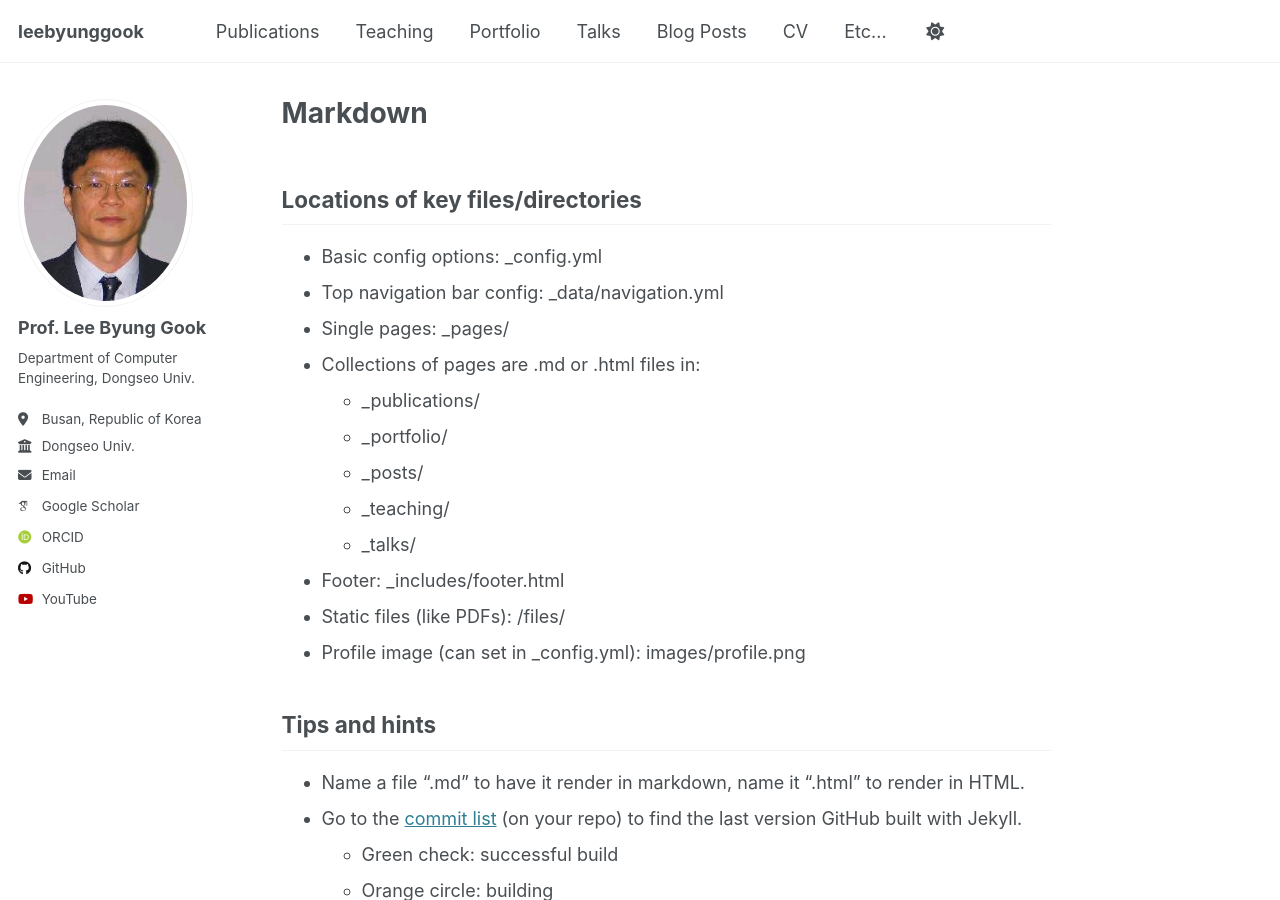
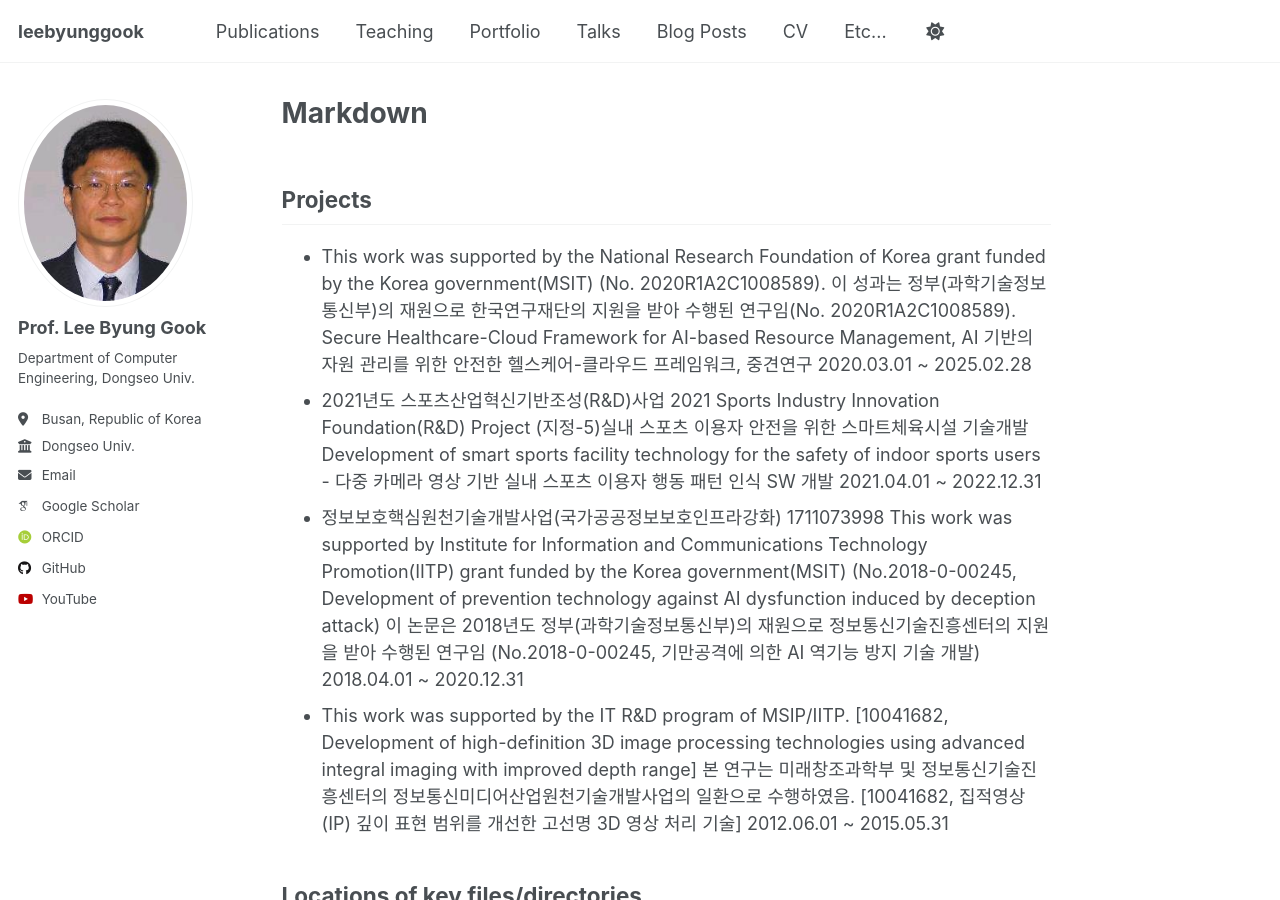
Before and after one commit to leebyunggook/leebyunggook.github.io, a Jekyll site: the page built from _pages/markdown.md, in a window 1280 px wide and 900 px high. Built offline with Jekyll 4.4.1, drawn with Linux system fonts in a browser that asks for light colours; emoji names are drawn with the system emoji font; some web fonts are replaced.

Commit message:
Update markdown.md

```diff
--- a/_pages/markdown.md
+++ b/_pages/markdown.md
@@ -6,6 +6,14 @@ redirect_from:
   - /md/
   - /markdown.html
 ---
+
+## Projects
+
+* This work was supported by the National Research Foundation of Korea grant funded by the Korea government(MSIT) (No. 2020R1A2C1008589). 이 성과는 정부(과학기술정보통신부)의 재원으로 한국연구재단의 지원을 받아 수행된 연구임(No. 2020R1A2C1008589). Secure Healthcare-Cloud Framework for AI-based Resource Management, AI 기반의 자원 관리를 위한 안전한 헬스케어-클라우드 프레임워크, 중견연구 2020.03.01 ~ 2025.02.28
+* 2021년도 스포츠산업혁신기반조성(R&D)사업 2021 Sports Industry Innovation Foundation(R&D) Project (지정-5)실내 스포츠 이용자 안전을 위한 스마트체육시설 기술개발 Development of smart sports facility technology for the safety of indoor sports users - 다중 카메라 영상 기반 실내 스포츠 이용자 행동 패턴 인식 SW 개발 2021.04.01 ~ 2022.12.31
+* 정보보호핵심원천기술개발사업(국가공공정보보호인프라강화) 1711073998 This work was supported by Institute for Information and Communications Technology Promotion(IITP) grant funded by the Korea government(MSIT) (No.2018-0-00245, Development of prevention technology against AI dysfunction induced by deception attack) 이 논문은 2018년도 정부(과학기술정보통신부)의 재원으로 정보통신기술진흥센터의 지원을 받아 수행된 연구임 (No.2018-0-00245, 기만공격에 의한 AI 역기능 방지 기술 개발) 2018.04.01 ~ 2020.12.31
+* This work was supported by the IT R&D program of MSIP/IITP. [10041682, Development of high-definition 3D image processing technologies using advanced integral imaging with improved depth range] 본 연구는 미래창조과학부 및 정보통신기술진흥센터의 정보통신미디어산업원천기술개발사업의 일환으로 수행하였음. [10041682, 집적영상(IP) 깊이 표현 범위를 개선한 고선명 3D 영상 처리 기술] 2012.06.01 ~ 2015.05.31
+
 
 ## Locations of key files/directories
 
```
